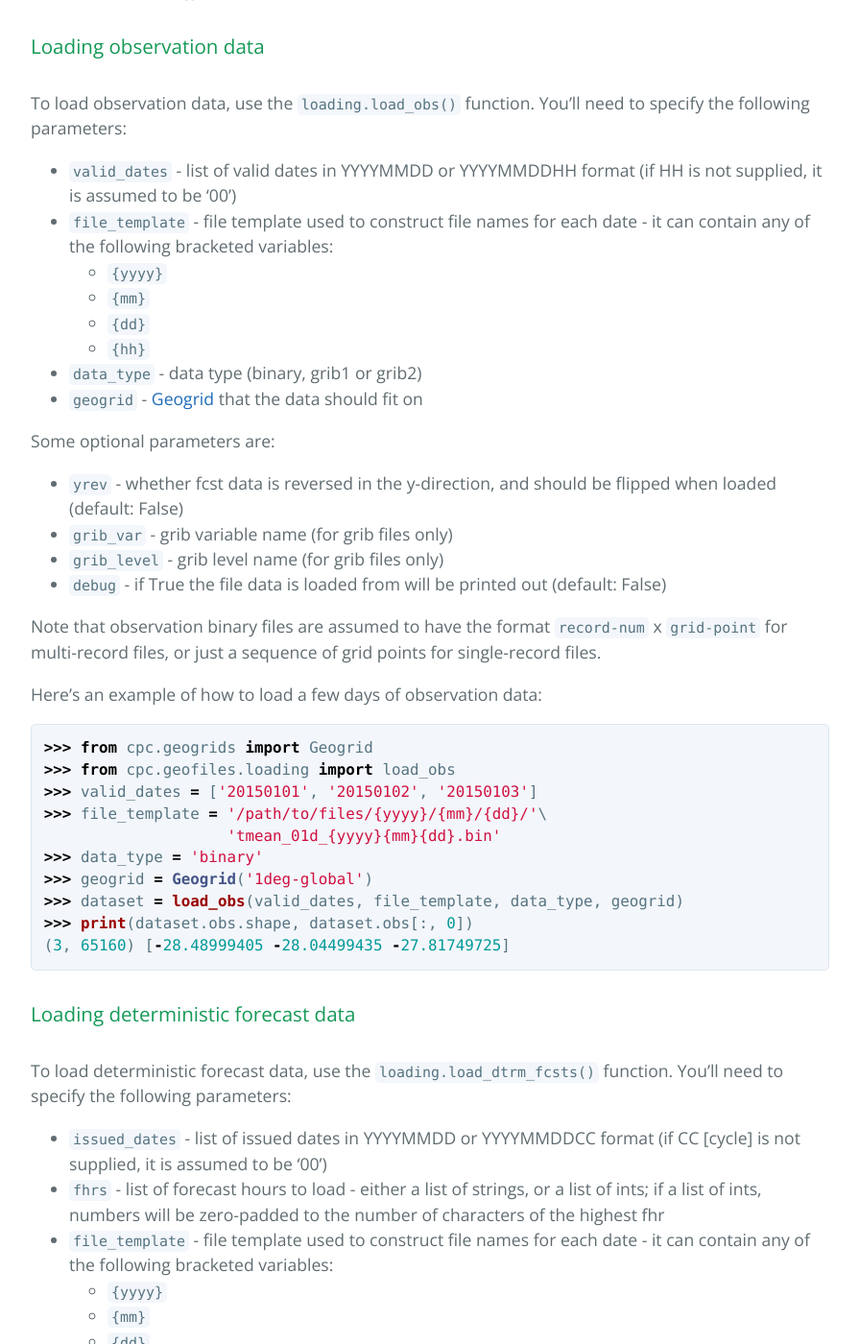
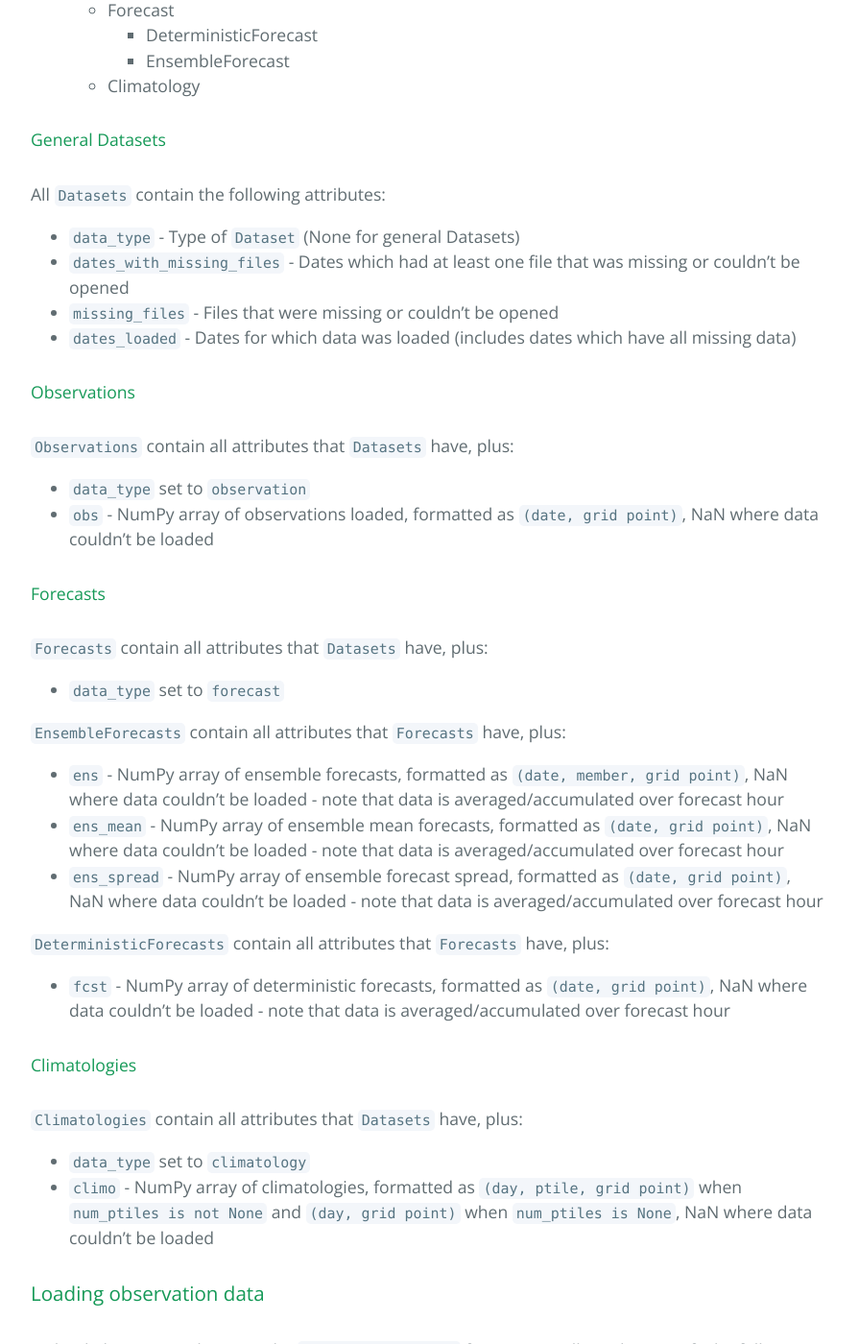
Before and after one commit to mikecharles/cpc.geofiles, a Jekyll site: the page built from docs/index.md, in a window 1280 px wide and 1400 px high, scrolled down 2700 px. Shown: the whole window at 96% size, without its empty margins (192-1087 px from the left). Built offline with Jekyll 4.4.1, drawn with Linux system fonts in a browser that asks for light colours; some of the changed text lies outside the part shown.

Commit message:
Add info about Dataset attributes to doc
Add lots more info about what attributes each Dataset type has to the main documentation

```diff
--- a/docs/index.md
+++ b/docs/index.md
@@ -69,7 +69,9 @@ If you want to "load a dataset" (read in data from multiple files), you can use
 
 Like for the `reading` module, the `loading` module depends on `wgrib` and `wgrib2` for reading in grib1/grib2 data.
 
-Data is loaded into a `Dataset` object, from which you can extract the data itself, plus a few QC-related attributes such as dates with missing files, a list of the missing files, and the dates that were loaded. There are several types of `Datasets`. Here is the hierarchy of `Dataset` types:
+### Dataset objects
+
+Data is loaded into a `Dataset` object, from which you can extract the data itself, plus a few QC-related attributes such as dates with missing files, a list of the missing files, and the dates that were loaded. There are several types of `Datasets`. Here is the hierarchy of `Dataset` types, and what information they contain:
 
 - Dataset
   - Observation
@@ -77,6 +79,45 @@ Data is loaded into a `Dataset` object, from which you can extract the data itse
     - DeterministicForecast
     - EnsembleForecast
   - Climatology
+
+#### General Datasets
+
+All `Datasets` contain the following attributes:
+
+- `data_type` - Type of `Dataset` (None for general Datasets)
+- `dates_with_missing_files` - Dates which had at least one file that was missing or couldn't be opened
+- `missing_files` - Files that were missing or couldn't be opened
+- `dates_loaded` - Dates for which data was loaded (includes dates which have all missing data)
+
+#### Observations
+
+`Observations` contain all attributes that `Datasets` have, plus:
+
+- `data_type` set to `observation`
+- `obs` - NumPy array of observations loaded, formatted as `(date, grid point)`, NaN where data couldn't be loaded
+
+#### Forecasts
+
+`Forecasts` contain all attributes that `Datasets` have, plus:
+
+- `data_type` set to `forecast`
+
+`EnsembleForecasts` contain all attributes that `Forecasts` have, plus:
+
+- `ens` - NumPy array of ensemble forecasts, formatted as `(date, member, grid point)`, NaN where data couldn't be loaded - note that data is averaged/accumulated over forecast hour
+- `ens_mean` - NumPy array of ensemble mean forecasts, formatted as `(date, grid point)`, NaN where data couldn't be loaded - note that data is averaged/accumulated over forecast hour
+- `ens_spread` - NumPy array of ensemble forecast spread, formatted as `(date, grid point)`, NaN where data couldn't be loaded - note that data is averaged/accumulated over forecast hour
+
+`DeterministicForecasts` contain all attributes that `Forecasts` have, plus:
+
+- `fcst` - NumPy array of deterministic forecasts, formatted as `(date, grid point)`, NaN where data couldn't be loaded - note that data is averaged/accumulated over forecast hour
+
+#### Climatologies
+
+`Climatologies` contain all attributes that `Datasets` have, plus:
+
+- `data_type` set to `climatology`
+- `climo` - NumPy array of climatologies, formatted as `(day, ptile, grid point)` when `num_ptiles is not None` and `(day, grid point)` when `num_ptiles is None`, NaN where data couldn't be loaded
 
 ### Loading observation data
 
```
